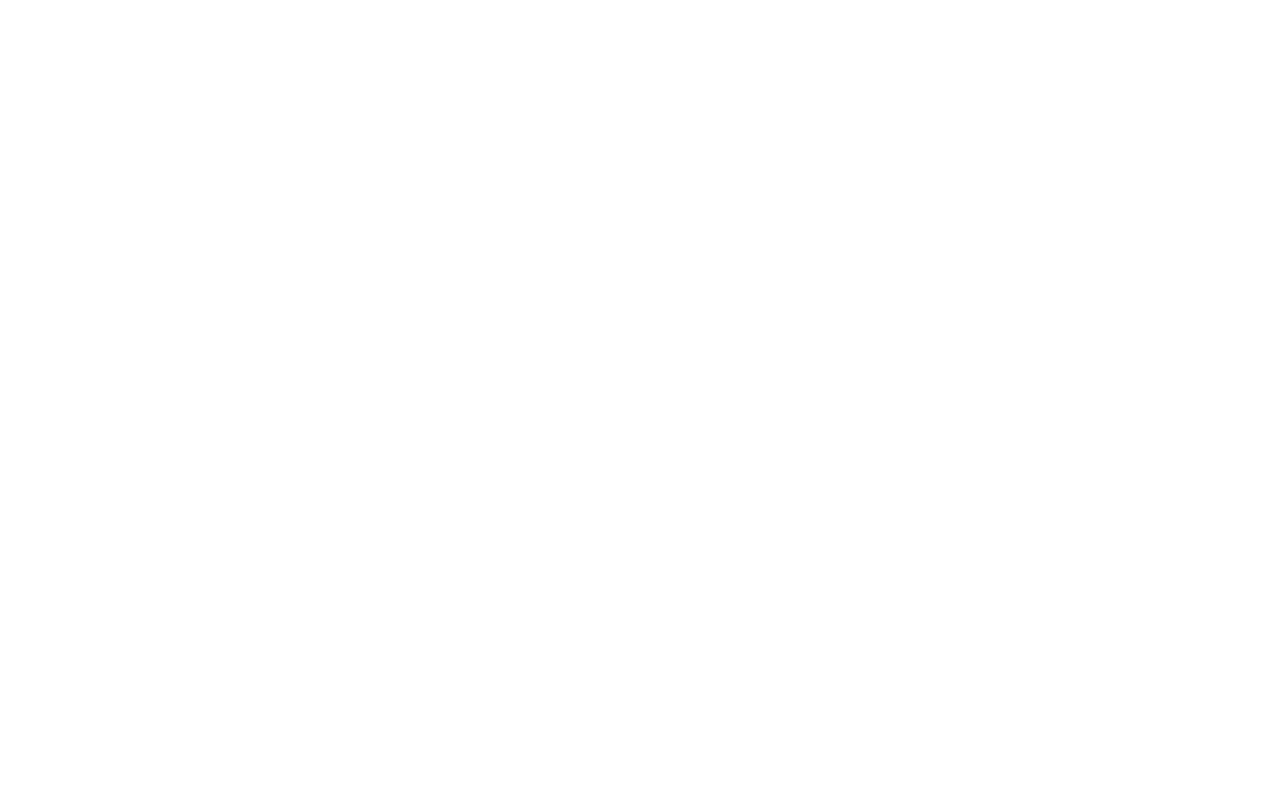
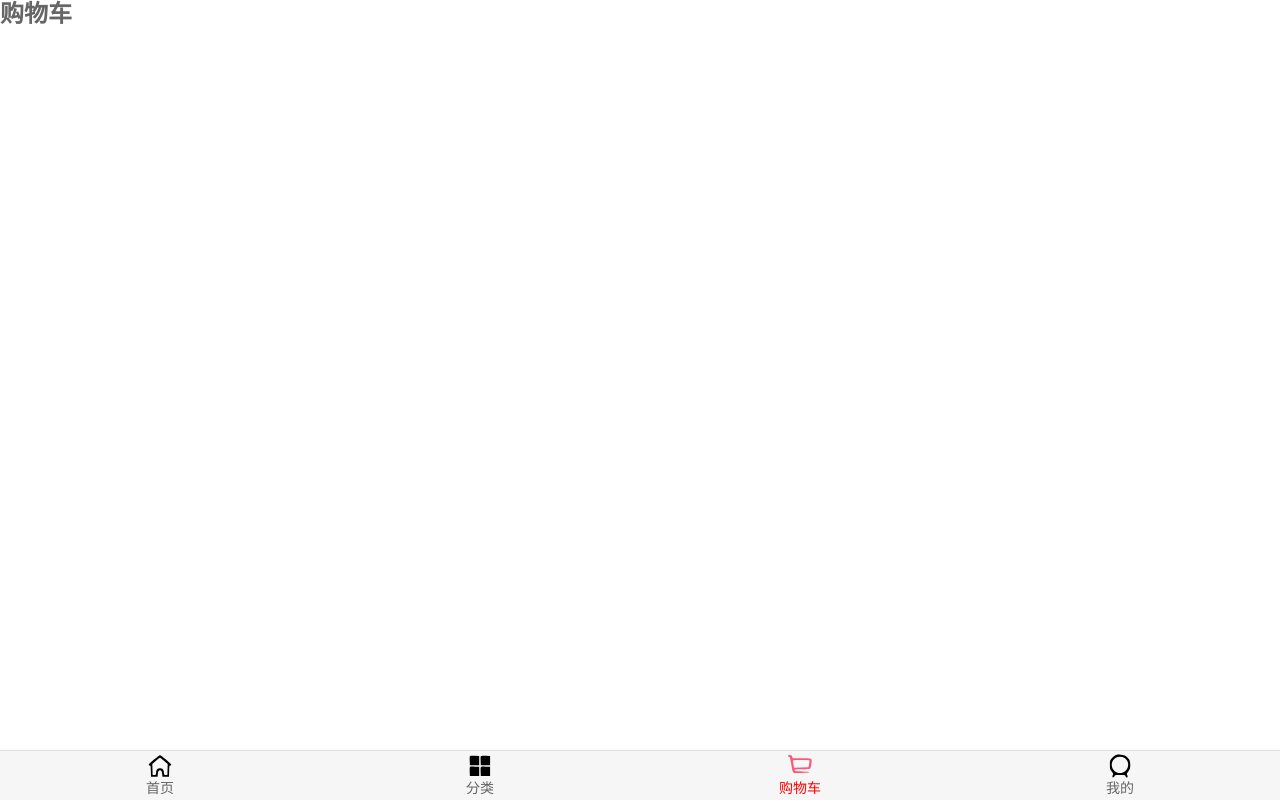
Before and after one commit to Flower-guest/Shopmall, a Vue app: page /cart in a window 1280 px wide. Built offline with nearby package versions, Linux system fonts and the light colour scheme.

Commit message:
updata tabbar

```diff
--- a/package.json
+++ b/package.json
@@ -7,8 +7,10 @@
     "build": "vue-cli-service build"
   },
   "dependencies": {
+    "axios": "^0.21.0",
     "core-js": "^3.6.5",
-    "vue": "^2.6.11"
+    "vue": "^2.6.11",
+    "vue-router": "^3.4.9"
   },
   "devDependencies": {
     "@vue/cli-plugin-babel": "^4.5.0",
--- a/src/App.vue
+++ b/src/App.vue
@@ -1,13 +1,20 @@
 <template>
-  <div id="app"></div>
+  <div id="app">
+    <router-view />
+    <main-tab-bar />
+  </div>
 </template>
 
 <script>
+import MainTabBar from "components/content/mainTabBar/MainTabBar";
 export default {
   name: "App",
-  components: {},
+  components: {
+    MainTabBar,
+  },
 };
 </script>
 
-<style>
+<style >
+@import "assets/css/base.css";
 </style>
--- /dev/null
+++ b/src/components/common/tabbar/tabBar.vue
@@ -0,0 +1,23 @@
+<template>
+  <div id="tabBar">
+    <slot></slot>
+  </div>
+</template>
+
+<script>
+export default {
+  name: "tabBar",
+};
+</script>
+
+<style scoped>
+#tabBar {
+  display: flex;
+  width: 100%;
+  position: fixed;
+  bottom: 0;
+  left: 0;
+  background-color: #f6f6f6;
+  box-shadow: 0 -1px 1px rgba(100, 100, 100, 0.2);
+}
+</style>
--- /dev/null
+++ b/src/components/common/tabbar/tabBarItem.vue
@@ -0,0 +1,51 @@
+<template>
+  <div class="tabBarItem">
+    <div class="tab-bar-item" @click="itemClick">
+      <div v-if="!isActive"><slot name="item-icon"></slot></div>
+      <div v-else><slot name="item-icon-active"></slot></div>
+      <div :style="activeStyle"><slot name="item-text"></slot></div>
+    </div>
+  </div>
+</template>
+
+<script>
+export default {
+  name: "tabBarItem",
+  props: {
+    path: String,
+    activeColor: {
+      type: String,
+      default: "red",
+    },
+  },
+  computed: {
+    isActive() {
+      return this.$route.path.indexOf(this.path) !== -1;
+    },
+    activeStyle() {
+      return this.isActive ? { color: this.activeColor } : {};
+    },
+  },
+  methods: {
+    itemClick() {
+      this.$router.replace(this.path);
+    },
+  },
+};
+</script>
+
+<style scoped>
+.tabBarItem {
+  flex: 1;
+  text-align: center;
+  height: 49px;
+  font-size: 14px;
+}
+.tab-bar-item img {
+  width: 24px;
+  height: 24px;
+  margin-top: 3px;
+  vertical-align: middle;
+  margin-bottom: 2px;
+}
+</style>
--- /dev/null
+++ b/src/components/content/mainTabBar/MainTabBar.vue
@@ -0,0 +1,56 @@
+<template>
+  <tab-bar>
+    <tab-bar-item path="/home">
+      <img slot="item-icon" src="~assets/img/tabbar/home.svg" alt="" />
+      <img
+        slot="item-icon-active"
+        src="~assets/img/tabbar/home_active.svg"
+        alt=""
+      />
+      <div slot="item-text">首页</div>
+    </tab-bar-item>
+    <tab-bar-item path="/category">
+      <img slot="item-icon" src="~assets/img/tabbar/category.svg" alt="" />
+      <img
+        slot="item-icon-active"
+        src="~assets/img/tabbar/category_active.svg"
+        alt=""
+      />
+      <div slot="item-text">分类</div>
+    </tab-bar-item>
+    <tab-bar-item path="/cart">
+      <img slot="item-icon" src="~assets/img/tabbar/shopcart.svg" alt="" />
+      <img
+        slot="item-icon-active"
+        src="~assets/img/tabbar/shopcart_active.svg"
+        alt=""
+      />
+      <div slot="item-text">购物车</div>
+    </tab-bar-item>
+    <tab-bar-item path="/profile">
+      <img slot="item-icon" src="~assets/img/tabbar/profile.svg" alt="" />
+      <img
+        slot="item-icon-active"
+        src="~assets/img/tabbar/profile_active.svg"
+        alt=""
+      />
+      <div slot="item-text">我的</div>
+    </tab-bar-item>
+  </tab-bar>
+</template>
+
+<script>
+import TabBar from "components/common/tabbar/tabBar";
+import TabBarItem from "components/common/tabbar/tabBarItem";
+
+export default {
+  name: "MainTabBar",
+  components: {
+    TabBarItem,
+    TabBar,
+  },
+};
+</script>
+
+<style scoped>
+</style>
--- a/src/main.js
+++ b/src/main.js
@@ -1,8 +1,10 @@
 import Vue from 'vue'
 import App from './App.vue'
+import router from './router/index'
 
 Vue.config.productionTip = false
 
 new Vue({
   render: h => h(App),
+  router,
 }).$mount('#app')
--- /dev/null
+++ b/src/router/index.js
@@ -0,0 +1,39 @@
+import Vue from 'vue'
+import VueRouter from 'vue-router'
+const Home = () => import('views/home/Home.vue')
+const Cart = () => import('views/cart/Cart.vue')
+const Profile = () => import('views/profile/Profile.vue')
+const Category =() => import('views/category/Category.vue')
+
+Vue.use(VueRouter)
+
+const routes = [
+  {
+    path: '/',
+    redirect: '/home'
+  },
+  {
+    path: '/home',
+    component: Home
+  },
+  {
+    path: '/cart',
+    component: Cart
+  },
+  {
+    path: '/profile',
+    component: Profile
+  },
+  {
+    path: '/category',
+    component: Category
+  },
+
+]
+
+const router = new VueRouter({
+  routes,
+  mode:'history'
+})
+
+export default router
--- /dev/null
+++ b/src/views/cart/Cart.vue
@@ -0,0 +1,13 @@
+<template>
+  <h2>购物车</h2>
+</template>
+
+<script>
+  export default {
+    name: "Cart"
+  }
+</script>
+
+<style scoped>
+
+</style>
--- /dev/null
+++ b/src/views/category/Category.vue
@@ -0,0 +1,13 @@
+<template>
+  <h2>分类</h2>
+</template>
+
+<script>
+  export default {
+    name: "Category"
+  }
+</script>
+
+<style scoped>
+
+</style>
--- /dev/null
+++ b/src/views/home/Home.vue
@@ -0,0 +1,13 @@
+<template>
+  <h2>首页</h2>
+</template>
+
+<script>
+  export default {
+    name: "Home"
+  }
+</script>
+
+<style scoped>
+
+</style>
--- /dev/null
+++ b/src/views/profile/Profile.vue
@@ -0,0 +1,13 @@
+<template>
+  <h2>个人</h2>
+</template>
+
+<script>
+  export default {
+    name: "Profile"
+  }
+</script>
+
+<style scoped>
+
+</style>
--- a/vue.config.js
+++ b/vue.config.js
@@ -1,5 +1,5 @@
 module.exports = {
-  configreWebpack: {
+  configureWebpack: {
     resolve: {
       alias: {
         'assets': '@/assets',
```
Also changed, not shown: 1 other file (tests, documents, lock files or other folders).
